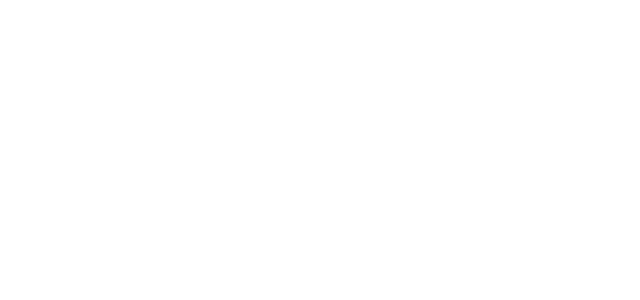
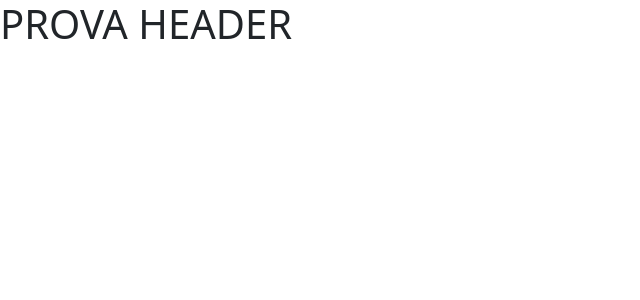
Before and after one commit to stefanosorrenti/react-api, a React (Vite) app: page / in a window 1280 px wide. Shown: the top 300 px of the page, without its empty margins (0-640 px from the left). Built offline with nearby package versions, Linux system fonts and the light colour scheme.

Commit message:
add Appheader component

```diff
--- a/src/App.jsx
+++ b/src/App.jsx
@@ -1,11 +1,13 @@
+import AppHeader from "./components/AppHeader"
 
 function App() {
 
 
   return (
     <>
+      <AppHeader />
+    </>
 
-    </>
   )
 }
 
--- /dev/null
+++ b/src/components/AppHeader.jsx
@@ -0,0 +1,8 @@
+export default function AppHeader() {
+
+    return (
+        <header>
+            <h1>PROVA HEADER</h1>
+        </header>
+    )
+}
```
